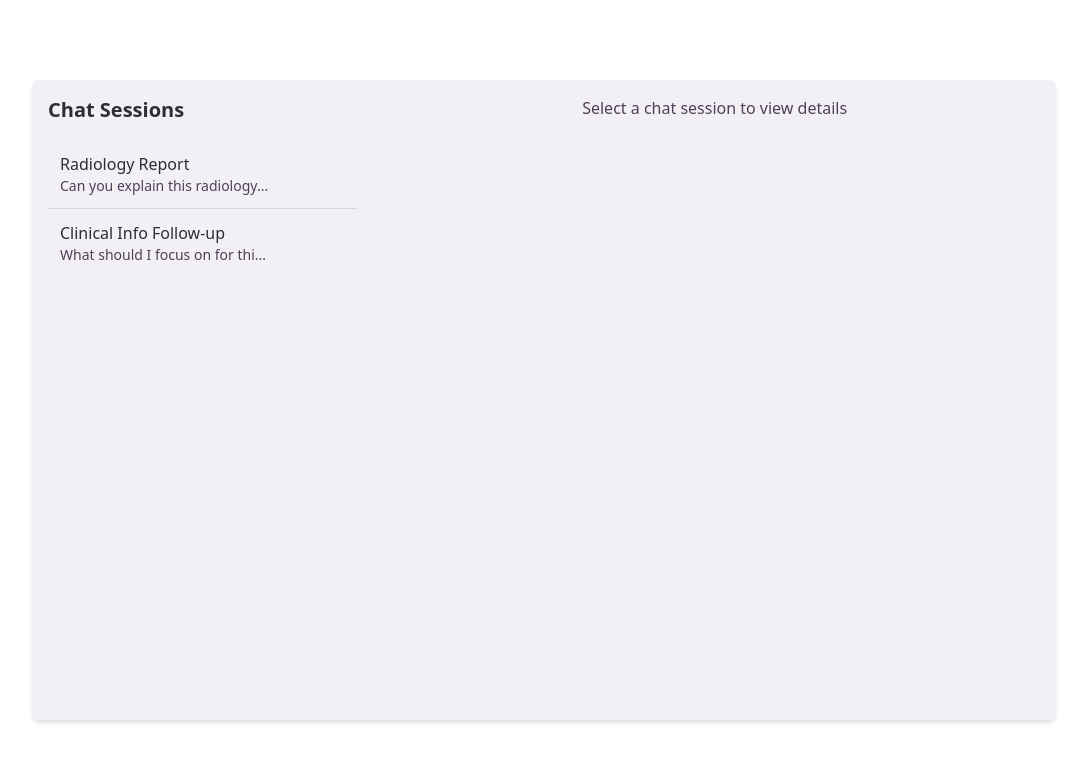
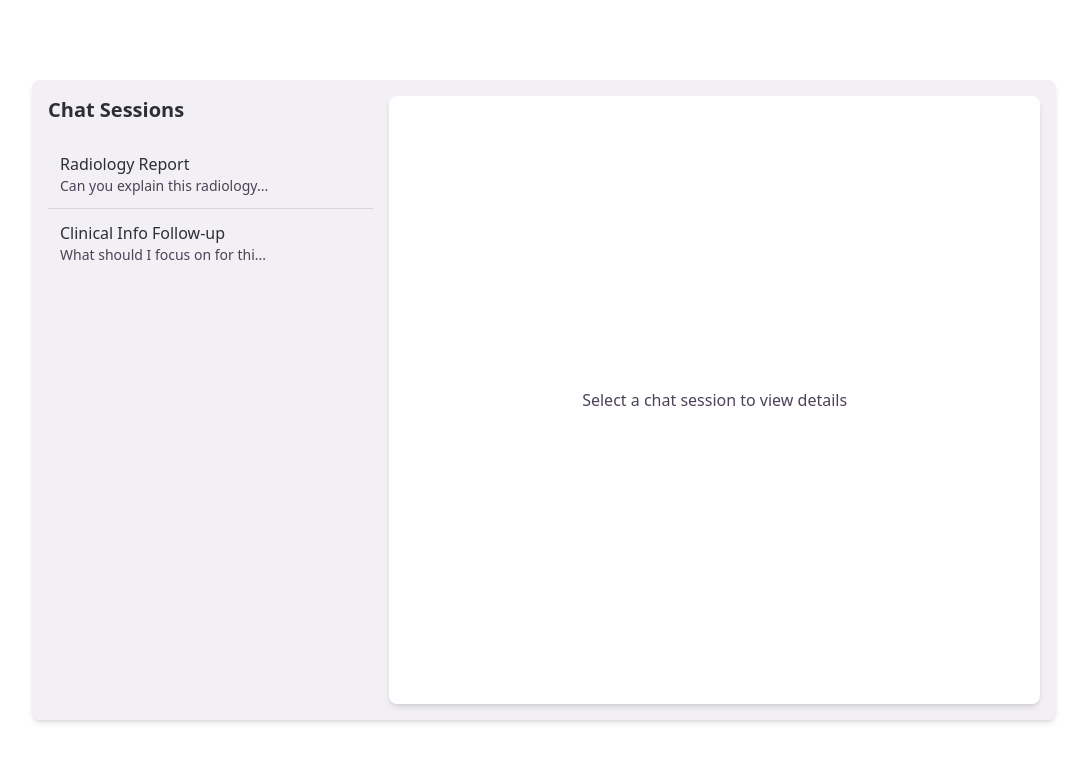
Before and after one commit to gyuwonsong/SNUH-Web1, a React (Vite) app: page / in a window 1280 px wide. Shown: the top 762 px of the page, without its empty margins (96-1183 px from the left). Built offline with nearby package versions, Linux system fonts and the light colour scheme.

Commit message:
design: 채팅 UI 변경

```diff
--- a/src/components/chatting/chatUI.jsx
+++ b/src/components/chatting/chatUI.jsx
@@ -15,16 +15,18 @@ const ChatUI = () => {
     return (
         <div className="flex bg-background rounded-lg shadow-md w-full max-w-5xl h-[80vh]">
             {/* 왼쪽: 채팅 기록 목록 */}
-            <div className="w-1/3 bg-background p-4 rounded-l-lg overflow-y-auto">
+            <div className="w-1/3 bg-background p-4 pr-0 rounded-l-lg overflow-y-auto">
                 <ChatHistoryList chatSessions={chatSessions} onSelectSession={handleSelectSession} />
             </div>
 
             {/* 오른쪽: 선택된 채팅 뷰어 */}
             <div className="w-2/3 p-4 rounded-r-lg">
                 {selectedSession ? (
-                    <ChatSessionViewer session={selectedSession} />
+                    <ChatSessionViewer session={selectedSession} onUserMessageSubmit={(message) => console.log("Message submitted:", message)} />
                 ) : (
-                    <p className="text-muted-foreground text-center">Select a chat session to view details</p>
+                    <div className="h-full flex flex-col bg-popover p-4 rounded-lg shadow-md items-center justify-center">
+                        <p className="text-muted-foreground text-center">Select a chat session to view details</p>
+                    </div>
                 )}
             </div>
         </div>
```
